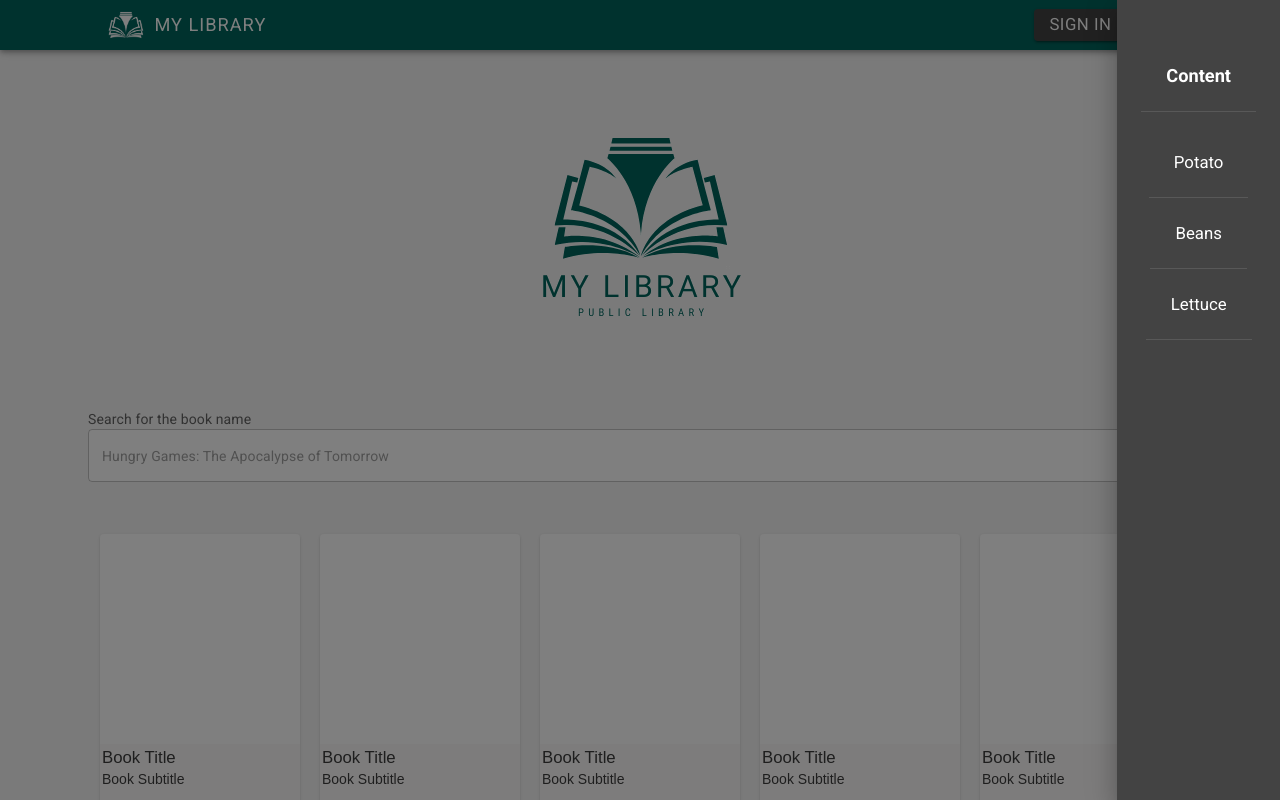
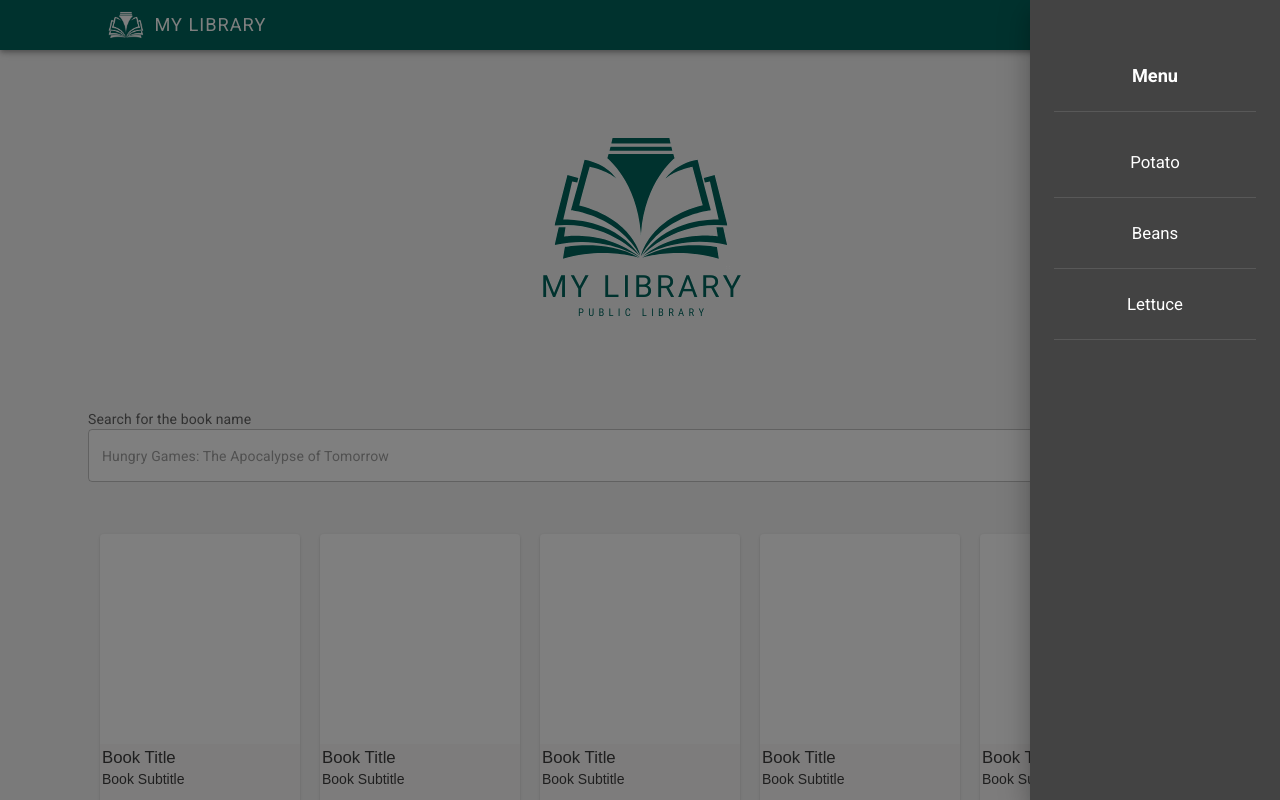
Before and after one commit to gbrissi/my-library, a React (Vite) app in the folder my-library-project/: page / in a window 1280 px wide. Both pictures are taken after a click on the element 1160 px from the left and 25 px from the top of the page. Shown: the top 800 px of the page. Built offline with nearby package versions, Linux system fonts and the light colour scheme.

Commit message:
swipeable-drawer-update

```diff
--- a/my-library-project/src/Header.tsx
+++ b/my-library-project/src/Header.tsx
@@ -72,15 +72,13 @@ const Header = () => {
                 }}
               >
                 <DrawerContainer>
-                  <DrawerHeading>Content</DrawerHeading>
+                  <DrawerHeading>Menu</DrawerHeading>
                   <DrawerItem>Potato</DrawerItem>
                   <DrawerItem>Beans</DrawerItem>
                   <DrawerItem>Lettuce</DrawerItem>
                 </DrawerContainer>
               </SwipeableDrawer>
             </div>
-
-
             }
             { !isSelected &&
               <HamburguerIcon
@@ -151,7 +149,7 @@ const DrawerContainer = styled(Container)`
   flex-direction: column;
   background-color: #434343;
   padding: 25px;
-  width: 100%;
+  width: 250px;
   height: 100%;
 `
 
@@ -162,11 +160,13 @@ const DrawerItem = styled('a')`
   text-align: center;
   padding: 25px;
   border-bottom: 1px solid #585858;
+  width: 100%;
 `
 
 const DrawerHeading = styled('h2')`
   font-size: 1.3rem;
   font-weight: bolder;
+  width: 100%;
   color: white;
   font-family: 'Roboto', sans-serif;
   padding: 25px;
```
